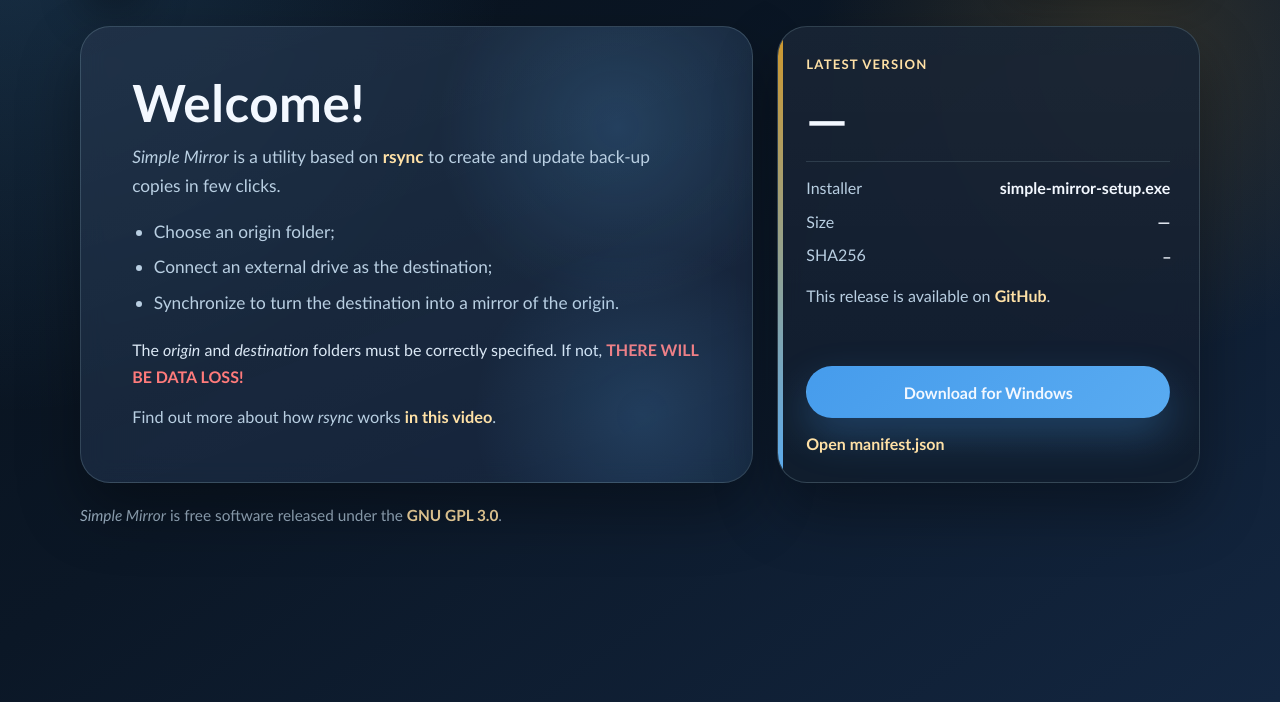
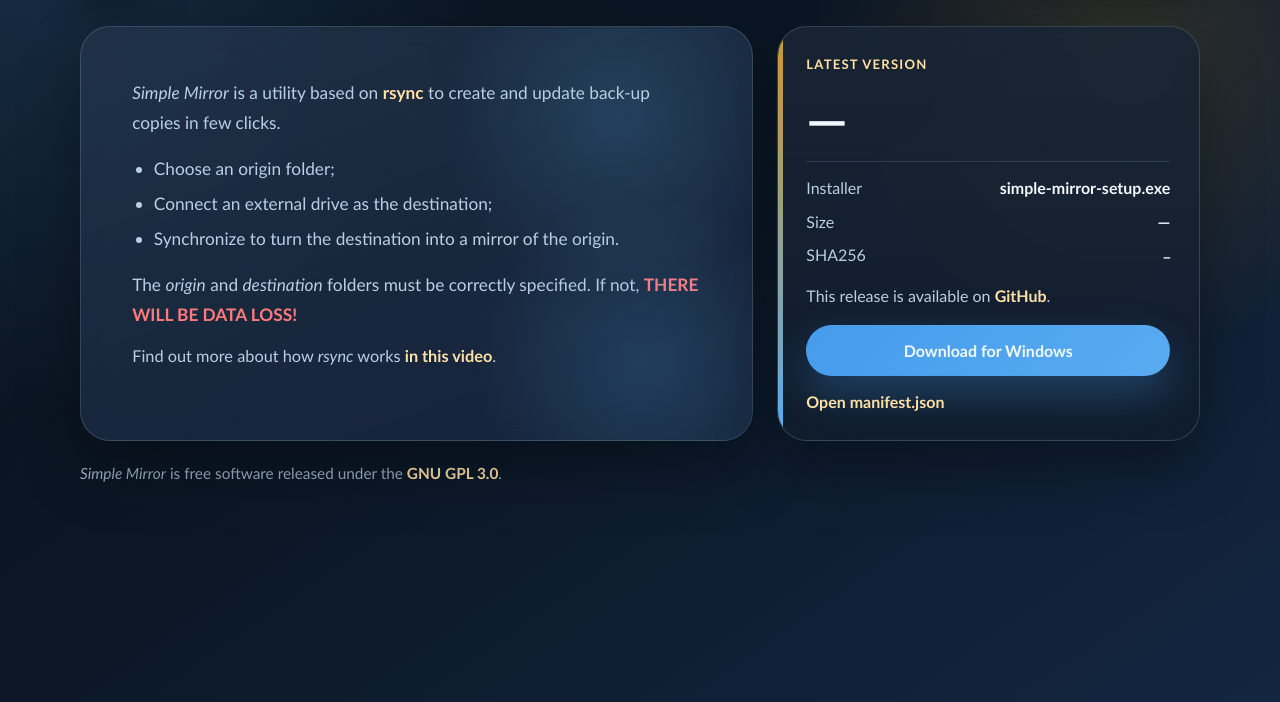
Before and after one commit to simple-mirror/simple-mirror.github.io, a plain HTML site: page index.html in a window 1280 px wide. Shown: the part 98-800 px from the top of the page. Drawn offline with Linux system fonts and the light colour scheme; no server answers.

Commit message:
Final adjustments

```diff
--- a/index.html
+++ b/index.html
@@ -62,7 +62,6 @@
 
     <main class="hero">
       <section class="intro">
-        <h1 data-i18n="title">Welcome!</h1>
         <div class="description" data-i18n-html="description_html">
           <p><em>Simple Mirror</em> is a utility based on <a href="https://rsync.samba.org/" target="_blank" rel="noreferrer">rsync</a> to create and update back-up copies in few clicks.</p>
           <ul>
@@ -70,8 +69,8 @@
             <li>Connect an external drive as the destination;</li>
             <li>Synchronize to turn the destination into a mirror of the origin.</li>
           </ul>
+          <p>The <em>origin</em> and <em>destination</em> folders must be correctly specified. If not, <span class="warning_danger">THERE WILL BE DATA LOSS!</span></p>
         </div>
-        <p class="warning_note" data-i18n-html="warning_note_html">The <em>origin</em> and <em>destination</em> folders must be correctly specified. If not, <span class="warning_danger">THERE WILL BE DATA LOSS!</span></p>
         <p class="video_note" data-i18n-html="video_note_html">Find out more about how <em>rsync</em> works <a href="https://www.youtube.com/watch?v=XtBwYufWRzQ&amp;t=12s" target="_blank" rel="noreferrer">in this video</a>.</p>
       </section>
 
--- a/js/translations.js
+++ b/js/translations.js
@@ -19,10 +19,8 @@
     app_name: translation_app_names.en,
     logo_alt: "Simple Mirror logo",
     language_label: "Language:",
-    title: "Welcome!",
     meta_description: `${translation_app_names.en} is a utility based on rsync to create and update back-up copies in few clicks.`,
-    description_html: `<p><em>${translation_app_names.en}</em> is a utility based on <a href="${translations_rsync_url}" target="_blank" rel="noreferrer">rsync</a> to create and update back-up copies in few clicks.</p><ul><li>Choose an origin folder;</li><li>Connect an external drive as the destination;</li><li>Synchronize to turn the destination into a mirror of the origin.</li></ul>`,
-    warning_note_html: `The <em>origin</em> and <em>destination</em> folders must be correctly specified. If not, <span class="warning_danger">THERE WILL BE DATA LOSS!</span>`,
+    description_html: `<p><em>${translation_app_names.en}</em> is a utility based on <a href="${translations_rsync_url}" target="_blank" rel="noreferrer">rsync</a> to create and update back-up copies in few clicks.</p><ul><li>Choose an origin folder;</li><li>Connect an external drive as the destination;</li><li>Synchronize to turn the destination into a mirror of the origin.</li></ul><p>The <em>origin</em> and <em>destination</em> folders must be correctly specified. If not, <span class="warning_danger">THERE WILL BE DATA LOSS!</span></p>`,
     video_note_html: `Find out more about how <em>rsync</em> works <a href="${translations_video_url}" target="_blank" rel="noreferrer">in this video</a>.`,
     download_label: "Download for Windows",
     version_label: "Latest version",
@@ -38,10 +36,8 @@
     app_name: translation_app_names.de,
     logo_alt: "Logo von Einfacher Spiegel",
     language_label: "Sprache:",
-    title: "Willkommen!",
     meta_description: `${translation_app_names.de} ist ein Dienstprogramm auf Basis von rsync, um Back-up-Kopien mit wenigen Klicks zu erstellen und zu aktualisieren.`,
-    description_html: `<p><em>${translation_app_names.de}</em> ist ein Dienstprogramm auf Basis von <a href="${translations_rsync_url}" target="_blank" rel="noreferrer">rsync</a>, um Back-up-Kopien mit wenigen Klicks zu erstellen und zu aktualisieren.</p><ul><li>Wählen Sie einen Quellordner;</li><li>Verbinden Sie ein externes Laufwerk als Ziel;</li><li>Synchronisieren Sie, um das Ziel in ein Spiegelbild der Quelle zu verwandeln.</li></ul>`,
-    warning_note_html: `Die Ordner für <em>Quelle</em> und <em>Ziel</em> müssen korrekt angegeben werden. Andernfalls <span class="warning_danger">GEHEN DATEN VERLOREN!</span>`,
+    description_html: `<p><em>${translation_app_names.de}</em> ist ein Dienstprogramm auf Basis von <a href="${translations_rsync_url}" target="_blank" rel="noreferrer">rsync</a>, um Back-up-Kopien mit wenigen Klicks zu erstellen und zu aktualisieren.</p><ul><li>Wählen Sie einen Quellordner;</li><li>Verbinden Sie ein externes Laufwerk als Ziel;</li><li>Synchronisieren Sie, um das Ziel in ein Spiegelbild der Quelle zu verwandeln.</li></ul><p>Die Ordner für <em>Quelle</em> und <em>Ziel</em> müssen korrekt angegeben werden. Andernfalls <span class="warning_danger">GEHEN DATEN VERLOREN!</span></p>`,
     video_note_html: `Erfahren Sie mehr darüber, wie <em>rsync</em> <a href="${translations_video_url}" target="_blank" rel="noreferrer">in diesem Video</a> funktioniert.`,
     download_label: "Für Windows herunterladen",
     version_label: "Neueste Version",
@@ -57,10 +53,8 @@
     app_name: translation_app_names.es,
     logo_alt: "Logotipo de Espejo simple",
     language_label: "Idioma:",
-    title: "¡Bienvenido!",
     meta_description: `${translation_app_names.es} es una utilidad basada en rsync para crear y actualizar copias de seguridad en pocos clics.`,
-    description_html: `<p><em>${translation_app_names.es}</em> es una utilidad basada en <a href="${translations_rsync_url}" target="_blank" rel="noreferrer">rsync</a> para crear y actualizar copias de seguridad en pocos clics.</p><ul><li>Elija una carpeta de origen;</li><li>Conecte una unidad externa como destino;</li><li>Sincronice para convertir el destino en un espejo del origen.</li></ul>`,
-    warning_note_html: `Las carpetas de <em>origen</em> y <em>destino</em> deben especificarse correctamente. De lo contrario, <span class="warning_danger">¡HABRÁ PÉRDIDA DE DATOS!</span>`,
+    description_html: `<p><em>${translation_app_names.es}</em> es una utilidad basada en <a href="${translations_rsync_url}" target="_blank" rel="noreferrer">rsync</a> para crear y actualizar copias de seguridad en pocos clics.</p><ul><li>Elija una carpeta de origen;</li><li>Conecte una unidad externa como destino;</li><li>Sincronice para convertir el destino en un espejo del origen.</li></ul><p>Las carpetas de <em>origen</em> y <em>destino</em> deben especificarse correctamente. De lo contrario, <span class="warning_danger">¡HABRÁ PÉRDIDA DE DATOS!</span></p>`,
     video_note_html: `Descubra más sobre cómo funciona <em>rsync</em> <a href="${translations_video_url}" target="_blank" rel="noreferrer">en este vídeo</a>.`,
     download_label: "Descargar para Windows",
     version_label: "Última versión",
@@ -76,10 +70,8 @@
     app_name: translation_app_names.fr,
     logo_alt: "Logo de Miroir simple",
     language_label: "Langue :",
-    title: "Bienvenue !",
     meta_description: `${translation_app_names.fr} est un utilitaire basé sur rsync pour créer et mettre à jour des copies de sauvegarde en quelques clics.`,
-    description_html: `<p><em>${translation_app_names.fr}</em> est un utilitaire basé sur <a href="${translations_rsync_url}" target="_blank" rel="noreferrer">rsync</a> pour créer et mettre à jour des copies de sauvegarde en quelques clics.</p><ul><li>Choisissez un dossier source;</li><li>Branchez un disque externe comme destination;</li><li>Synchronisez pour transformer la destination en miroir de la source.</li></ul>`,
-    warning_note_html: `Les dossiers <em>source</em> et <em>destination</em> doivent être correctement indiqués. Sinon, <span class="warning_danger">IL Y AURA UNE PERTE DE DONNÉES !</span>`,
+    description_html: `<p><em>${translation_app_names.fr}</em> est un utilitaire basé sur <a href="${translations_rsync_url}" target="_blank" rel="noreferrer">rsync</a> pour créer et mettre à jour des copies de sauvegarde en quelques clics.</p><ul><li>Choisissez un dossier source;</li><li>Branchez un disque externe comme destination;</li><li>Synchronisez pour transformer la destination en miroir de la source.</li></ul><p>Les dossiers <em>source</em> et <em>destination</em> doivent être correctement indiqués. Sinon, <span class="warning_danger">IL Y AURA UNE PERTE DE DONNÉES !</span></p>`,
     video_note_html: `Découvrez plus en détail le fonctionnement de <em>rsync</em> <a href="${translations_video_url}" target="_blank" rel="noreferrer">dans cette vidéo</a>.`,
     download_label: "Télécharger pour Windows",
     version_label: "Dernière version",
@@ -95,10 +87,8 @@
     app_name: translation_app_names.it,
     logo_alt: "Logo di Specchio semplice",
     language_label: "Lingua:",
-    title: "Benvenuto!",
     meta_description: `${translation_app_names.it} è un'utilità basata su rsync per creare e aggiornare copie di backup in pochi clic.`,
-    description_html: `<p><em>${translation_app_names.it}</em> è un'utilità basata su <a href="${translations_rsync_url}" target="_blank" rel="noreferrer">rsync</a> per creare e aggiornare copie di backup in pochi clic.</p><ul><li>Scelga una cartella di origine;</li><li>Colleghi un'unità esterna come destinazione;</li><li>Sincronizzi per trasformare la destinazione in uno specchio dell'origine.</li></ul>`,
-    warning_note_html: `Le cartelle di <em>origine</em> e <em>destinazione</em> devono essere specificate correttamente. In caso contrario, <span class="warning_danger">CI SARÀ UNA PERDITA DI DATI!</span>`,
+    description_html: `<p><em>${translation_app_names.it}</em> è un'utilità basata su <a href="${translations_rsync_url}" target="_blank" rel="noreferrer">rsync</a> per creare e aggiornare copie di backup in pochi clic.</p><ul><li>Scelga una cartella di origine;</li><li>Colleghi un'unità esterna come destinazione;</li><li>Sincronizzi per trasformare la destinazione in uno specchio dell'origine.</li></ul><p>Le cartelle di <em>origine</em> e <em>destinazione</em> devono essere specificate correttamente. In caso contrario, <span class="warning_danger">CI SARÀ UNA PERDITA DI DATI!</span></p>`,
     video_note_html: `Scopra di più su come funziona <em>rsync</em> <a href="${translations_video_url}" target="_blank" rel="noreferrer">in questo video</a>.`,
     download_label: "Scarica per Windows",
     version_label: "Ultima versione",
@@ -114,10 +104,8 @@
     app_name: translation_app_names.ja,
     logo_alt: "シンプルミラーのロゴ",
     language_label: "言語:",
-    title: "ようこそ!",
     meta_description: `${translation_app_names.ja} は rsync をベースにしたユーティリティで、数回のクリックでバックアップのコピーを作成および更新できます。`,
-    description_html: `<p><em>${translation_app_names.ja}</em> は <a href="${translations_rsync_url}" target="_blank" rel="noreferrer">rsync</a> をベースにしたユーティリティで、数回のクリックでバックアップのコピーを作成および更新できます。</p><ul><li>コピー元フォルダーを選びます;</li><li>外付けドライブをコピー先として接続します;</li><li>同期してコピー先をコピー元のミラーにします.</li></ul>`,
-    warning_note_html: `<em>コピー元</em> フォルダーと <em>コピー先</em> フォルダーは正しく指定する必要があります。そうしないと、<span class="warning_danger">データが失われます！</span>`,
+    description_html: `<p><em>${translation_app_names.ja}</em> は <a href="${translations_rsync_url}" target="_blank" rel="noreferrer">rsync</a> をベースにしたユーティリティで、数回のクリックでバックアップのコピーを作成および更新できます。</p><ul><li>コピー元フォルダーを選びます;</li><li>外付けドライブをコピー先として接続します;</li><li>同期してコピー先をコピー元のミラーにします.</li></ul><p><em>コピー元</em> フォルダーと <em>コピー先</em> フォルダーは正しく指定する必要があります。そうしないと、<span class="warning_danger">データが失われます！</span></p>`,
     video_note_html: `<em>rsync</em> の仕組みについては、<a href="${translations_video_url}" target="_blank" rel="noreferrer">この動画で</a>詳しく確認できます。`,
     download_label: "Windows 向けダウンロード",
     version_label: "最新バージョン",
@@ -133,10 +121,8 @@
     app_name: translation_app_names.nl,
     logo_alt: "Logo van Eenvoudige spiegel",
     language_label: "Taal:",
-    title: "Welkom!",
     meta_description: `${translation_app_names.nl} is een hulpprogramma op basis van rsync om in een paar klikken back-upkopieën te maken en bij te werken.`,
-    description_html: `<p><em>${translation_app_names.nl}</em> is een hulpprogramma op basis van <a href="${translations_rsync_url}" target="_blank" rel="noreferrer">rsync</a> om in een paar klikken back-upkopieën te maken en bij te werken.</p><ul><li>Kies een bronmap;</li><li>Sluit een externe schijf aan als bestemming;</li><li>Synchroniseer om de bestemming in een spiegel van de bron te veranderen.</li></ul>`,
-    warning_note_html: `De mappen voor <em>bron</em> en <em>bestemming</em> moeten correct worden opgegeven. Zo niet, dan <span class="warning_danger">GAAN ER GEGEVENS VERLOREN!</span>`,
+    description_html: `<p><em>${translation_app_names.nl}</em> is een hulpprogramma op basis van <a href="${translations_rsync_url}" target="_blank" rel="noreferrer">rsync</a> om in een paar klikken back-upkopieën te maken en bij te werken.</p><ul><li>Kies een bronmap;</li><li>Sluit een externe schijf aan als bestemming;</li><li>Synchroniseer om de bestemming in een spiegel van de bron te veranderen.</li></ul><p>De mappen voor <em>bron</em> en <em>bestemming</em> moeten correct worden opgegeven. Zo niet, dan <span class="warning_danger">GAAN ER GEGEVENS VERLOREN!</span></p>`,
     video_note_html: `Bekijk meer uitleg over hoe <em>rsync</em> werkt <a href="${translations_video_url}" target="_blank" rel="noreferrer">in deze video</a>.`,
     download_label: "Downloaden voor Windows",
     version_label: "Nieuwste versie",
@@ -152,10 +138,8 @@
     app_name: translation_app_names.pt,
     logo_alt: "Logótipo do Espelho simples",
     language_label: "Idioma:",
-    title: "Bem-vindo!",
     meta_description: `${translation_app_names.pt} é um utilitário baseado em rsync para criar e atualizar cópias de segurança em poucos cliques.`,
-    description_html: `<p><em>${translation_app_names.pt}</em> é um utilitário baseado em <a href="${translations_rsync_url}" target="_blank" rel="noreferrer">rsync</a> para criar e atualizar cópias de segurança em poucos cliques.</p><ul><li>Escolha uma pasta de origem;</li><li>Ligue uma unidade externa como destino;</li><li>Sincronize para transformar o destino num espelho da origem.</li></ul>`,
-    warning_note_html: `As pastas de <em>origem</em> e <em>destino</em> devem ser corretamente especificadas. Caso contrário, <span class="warning_danger">HAVERÁ PERDA DE DADOS!</span>`,
+    description_html: `<p><em>${translation_app_names.pt}</em> é um utilitário baseado em <a href="${translations_rsync_url}" target="_blank" rel="noreferrer">rsync</a> para criar e atualizar cópias de segurança em poucos cliques.</p><ul><li>Escolha uma pasta de origem;</li><li>Ligue uma unidade externa como destino;</li><li>Sincronize para transformar o destino num espelho da origem.</li></ul><p>As pastas de <em>origem</em> e <em>destino</em> devem ser corretamente especificadas. Caso contrário, <span class="warning_danger">HAVERÁ PERDA DE DADOS!</span></p>`,
     video_note_html: `Saiba mais sobre como o <em>rsync</em> funciona <a href="${translations_video_url}" target="_blank" rel="noreferrer">neste vídeo</a>.`,
     download_label: "Transferir para Windows",
     version_label: "Versão mais recente",
@@ -171,10 +155,8 @@
     app_name: translation_app_names["zh-CN"],
     logo_alt: "简易镜像标志",
     language_label: "语言：",
-    title: "欢迎！",
     meta_description: `${translation_app_names["zh-CN"]} 是一个基于 rsync 的工具，可通过几次点击创建和更新备份副本。`,
-    description_html: `<p><em>${translation_app_names["zh-CN"]}</em> 是一个基于 <a href="${translations_rsync_url}" target="_blank" rel="noreferrer">rsync</a> 的工具，可通过几次点击创建和更新备份副本。</p><ul><li>选择源目录;</li><li>将外接驱动器连接为目标目录;</li><li>执行同步，把目标目录变成源目录的镜像.</li></ul>`,
-    warning_note_html: `<em>源目录</em>和<em>目标目录</em>必须正确指定。否则，<span class="warning_danger">将会发生数据丢失！</span>`,
+    description_html: `<p><em>${translation_app_names["zh-CN"]}</em> 是一个基于 <a href="${translations_rsync_url}" target="_blank" rel="noreferrer">rsync</a> 的工具，可通过几次点击创建和更新备份副本。</p><ul><li>选择源目录;</li><li>将外接驱动器连接为目标目录;</li><li>执行同步，把目标目录变成源目录的镜像.</li></ul><p><em>源目录</em>和<em>目标目录</em>必须正确指定。否则，<span class="warning_danger">将会发生数据丢失！</span></p>`,
     video_note_html: `想进一步了解 <em>rsync</em> 的工作方式，请观看<a href="${translations_video_url}" target="_blank" rel="noreferrer">这个视频</a>。`,
     download_label: "下载 Windows 版",
     version_label: "最新版本",
--- a/style.css
+++ b/style.css
@@ -142,15 +142,6 @@
   pointer-events: none;
 }
 
-h1 {
-  margin: 0 0 0.9rem;
-  max-width: 10.5ch;
-  font-family: "Avenir Next Condensed", "Trebuchet MS", sans-serif;
-  font-size: clamp(2.4rem, 4vw, 4.25rem);
-  line-height: 0.96;
-  letter-spacing: 0.01em;
-}
-
 .description {
   max-width: 66ch;
   margin: 0;
@@ -168,19 +159,18 @@
   padding-left: 1.35rem;
 }
 
+.description ul + p {
+  margin-top: 1rem;
+}
+
 .description li + li {
   margin-top: 0.35rem;
 }
 
-.warning_note,
 .video_note {
-  margin: 1.25rem 0 0;
+  margin: 0.85rem 0 0;
   color: var(--muted);
   line-height: 1.65;
-}
-
-.warning_note {
-  color: #dbe8f5;
 }
 
 .warning_danger {
@@ -190,7 +180,6 @@
 
 .video_note {
   font-size: 1.02rem;
-  margin-top: 0.85rem;
 }
 
 .description a,
@@ -331,14 +320,6 @@
   .hero {
     grid-template-columns: 1fr;
   }
-
-  .release_card {
-    order: -1;
-  }
-
-  h1 {
-    max-width: 13ch;
-  }
 }
 
 @media (max-width: 620px) {
```
